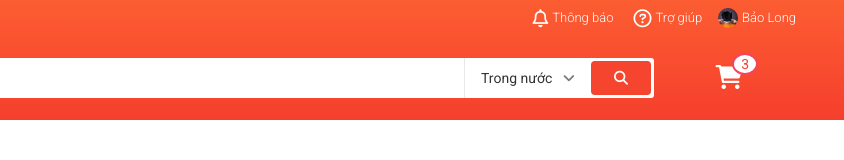
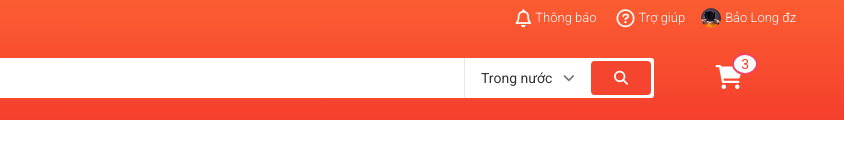
Before and after one commit to Dragon336699/Shopee, a plain HTML site: page index.html in a window 1280 px wide. Shown: the full height of the page, 436-1280 px from the left. Drawn offline with nearby package versions, Linux system fonts and the light colour scheme.

Commit message:
new update

```diff
--- a/index.html
+++ b/index.html
@@ -91,7 +91,7 @@
                         <!-- Signed in -->
                         <li class="header__navbar-item header__navbar-user">
                             <img class="header__navbar-user-img" src="./assets/img/user img.jpg" alt="">
-                            <span class="header__navbar-name opacity">Bảo Long</span>
+                            <span class="header__navbar-name opacity">Bảo Long đz</span>
 
                             <ul class="header__navbar-user-menu">
                                 <li class="header__navbar-user-item">
```
